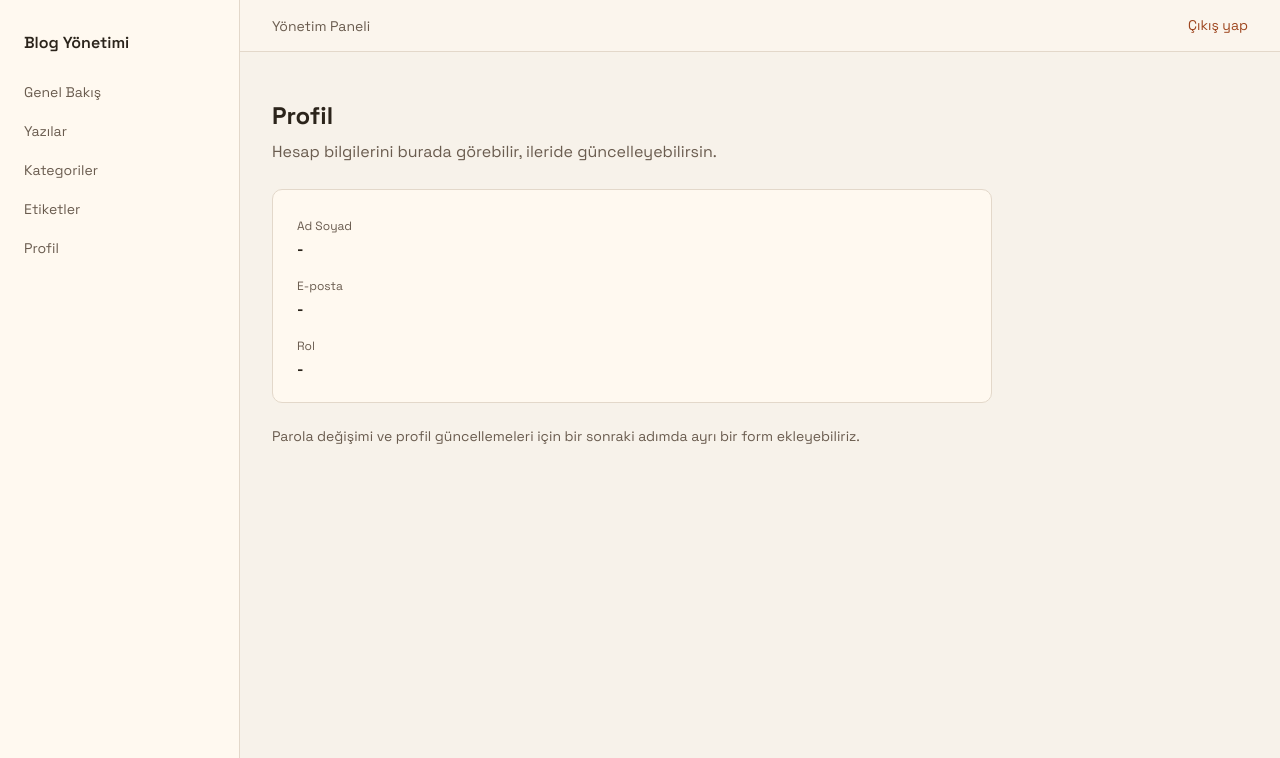
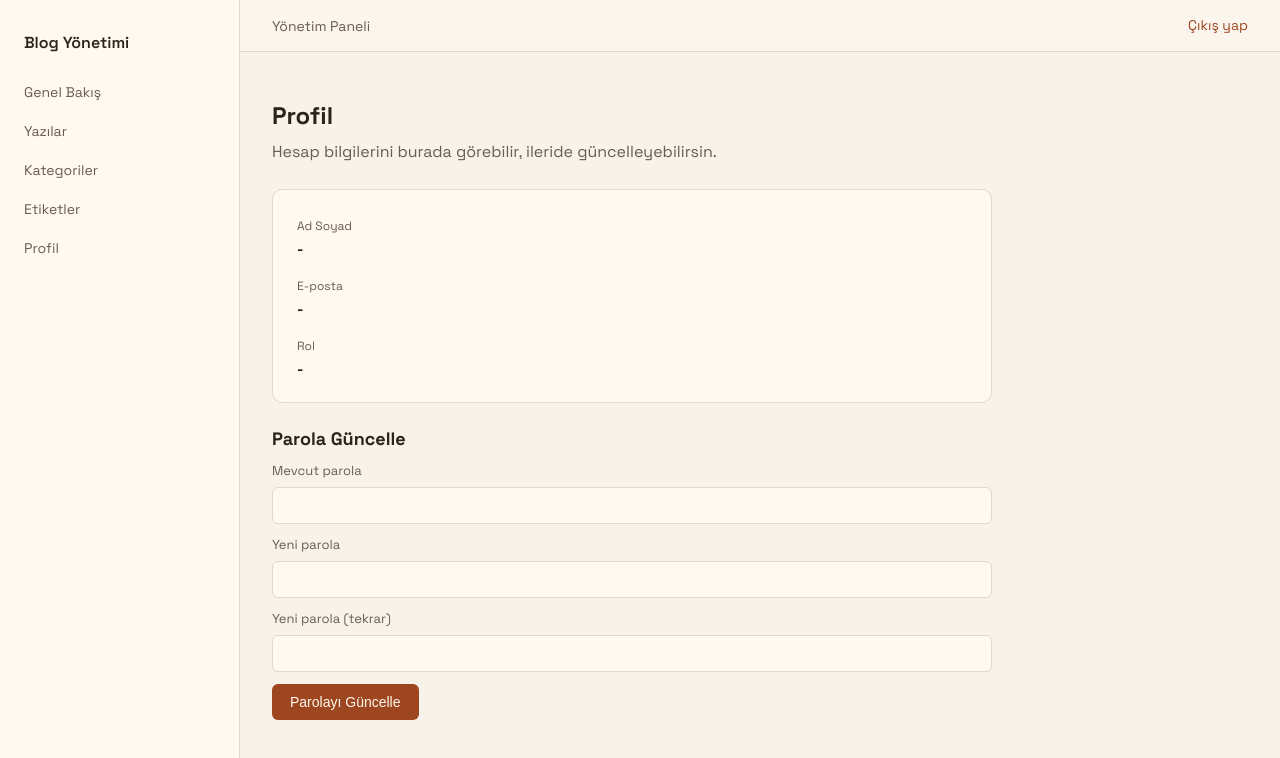
Before and after one commit to realsarius/final-blog, a Next.js app: page /admin/profile in a window 1280 px wide. Shown: the top 758 px of the page. Built offline with nearby package versions, Linux system fonts and the light colour scheme; no server answers.

Commit message:
feat(admin): parola değiştirme akışı eklendi
- Profil sayfasına parola güncelleme formu eklendi
- Mevcut parola doğrulama ve hash güncelleme eklendi

```diff
--- /dev/null
+++ b/src/app/admin/profile/PasswordForm.tsx
@@ -0,0 +1,45 @@
+"use client";
+
+import { useFormState, useFormStatus } from "react-dom";
+import { changePassword } from "./actions";
+import styles from "./page.module.css";
+
+const initialState = { ok: false, message: "" };
+
+function SubmitButton() {
+  const { pending } = useFormStatus();
+  return (
+    <button className={styles.primary} type="submit" disabled={pending}>
+      {pending ? "Güncelleniyor..." : "Parolayı Güncelle"}
+    </button>
+  );
+}
+
+export default function PasswordForm() {
+  const [state, formAction] = useFormState(changePassword, initialState);
+
+  return (
+    <form className={styles.form} action={formAction}>
+      <div className={styles.field}>
+        <label htmlFor="currentPassword">Mevcut parola</label>
+        <input id="currentPassword" name="currentPassword" type="password" required />
+      </div>
+      <div className={styles.field}>
+        <label htmlFor="newPassword">Yeni parola</label>
+        <input id="newPassword" name="newPassword" type="password" required />
+      </div>
+      <div className={styles.field}>
+        <label htmlFor="confirmPassword">Yeni parola (tekrar)</label>
+        <input id="confirmPassword" name="confirmPassword" type="password" required />
+      </div>
+
+      {state.message ? (
+        <p className={state.ok ? styles.success : styles.error}>
+          {state.message}
+        </p>
+      ) : null}
+
+      <SubmitButton />
+    </form>
+  );
+}
--- /dev/null
+++ b/src/app/admin/profile/actions.ts
@@ -0,0 +1,58 @@
+"use server";
+
+import { getServerSession } from "next-auth";
+import { compare, hash } from "bcryptjs";
+import { authOptions } from "@/lib/auth";
+import { prisma } from "@/lib/prisma";
+
+interface ActionState {
+  ok: boolean;
+  message: string;
+}
+
+export async function changePassword(
+  _state: ActionState,
+  formData: FormData
+): Promise<ActionState> {
+  const session = await getServerSession(authOptions);
+  if (!session?.user?.id) {
+    return { ok: false, message: "Oturum bulunamadı." };
+  }
+
+  const currentPassword = formData.get("currentPassword")?.toString() ?? "";
+  const newPassword = formData.get("newPassword")?.toString() ?? "";
+  const confirmPassword = formData.get("confirmPassword")?.toString() ?? "";
+
+  if (!currentPassword || !newPassword) {
+    return { ok: false, message: "Tüm alanları doldur." };
+  }
+
+  if (newPassword.length < 8) {
+    return { ok: false, message: "Yeni parola en az 8 karakter olmalı." };
+  }
+
+  if (newPassword !== confirmPassword) {
+    return { ok: false, message: "Parolalar eşleşmiyor." };
+  }
+
+  const user = await prisma.user.findUnique({
+    where: { id: session.user.id },
+  });
+
+  if (!user) {
+    return { ok: false, message: "Kullanıcı bulunamadı." };
+  }
+
+  const isValid = await compare(currentPassword, user.passwordHash);
+  if (!isValid) {
+    return { ok: false, message: "Mevcut parola hatalı." };
+  }
+
+  const passwordHash = await hash(newPassword, 12);
+  await prisma.user.update({
+    where: { id: user.id },
+    data: { passwordHash },
+  });
+
+  return { ok: true, message: "Parola güncellendi." };
+}
--- a/src/app/admin/profile/page.module.css
+++ b/src/app/admin/profile/page.module.css
@@ -42,3 +42,55 @@
   color: var(--muted);
   font-size: 14px;
 }
+
+.section {
+  display: grid;
+  gap: var(--space-3);
+}
+
+.section h2 {
+  font-size: 18px;
+}
+
+.form {
+  display: grid;
+  gap: var(--space-3);
+}
+
+.field {
+  display: grid;
+  gap: var(--space-2);
+}
+
+.field label {
+  font-size: 13px;
+  color: var(--muted);
+}
+
+.field input {
+  border: 1px solid var(--line);
+  border-radius: var(--radius-sm);
+  padding: 10px 12px;
+  background: var(--surface);
+}
+
+.primary {
+  font-size: 14px;
+  color: var(--surface);
+  background: var(--accent-dark);
+  padding: 10px 18px;
+  border-radius: var(--radius-sm);
+  border: none;
+  cursor: pointer;
+  width: fit-content;
+}
+
+.success {
+  color: #166534;
+  font-size: 13px;
+}
+
+.error {
+  color: #b91c1c;
+  font-size: 13px;
+}
--- a/src/app/admin/profile/page.tsx
+++ b/src/app/admin/profile/page.tsx
@@ -1,6 +1,7 @@
 import { getServerSession } from "next-auth";
 import { authOptions } from "@/lib/auth";
 import styles from "./page.module.css";
+import PasswordForm from "./PasswordForm";
 
 export default async function ProfilePage() {
   const session = await getServerSession(authOptions);
@@ -27,10 +28,10 @@ export default async function ProfilePage() {
         </div>
       </section>
 
-      <p className={styles.note}>
-        Parola değişimi ve profil güncellemeleri için bir sonraki adımda ayrı bir
-        form ekleyebiliriz.
-      </p>
+      <section className={styles.section}>
+        <h2>Parola Güncelle</h2>
+        <PasswordForm />
+      </section>
     </div>
   );
 }
```
